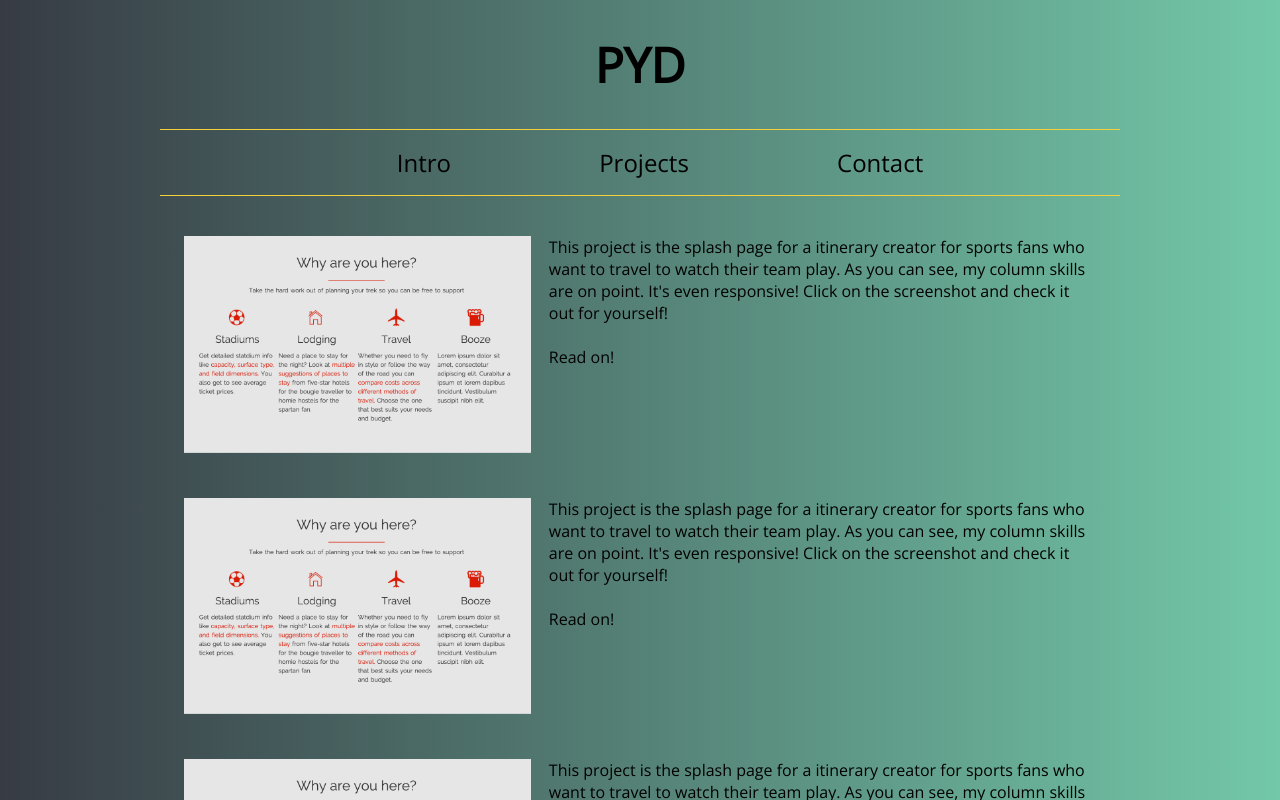
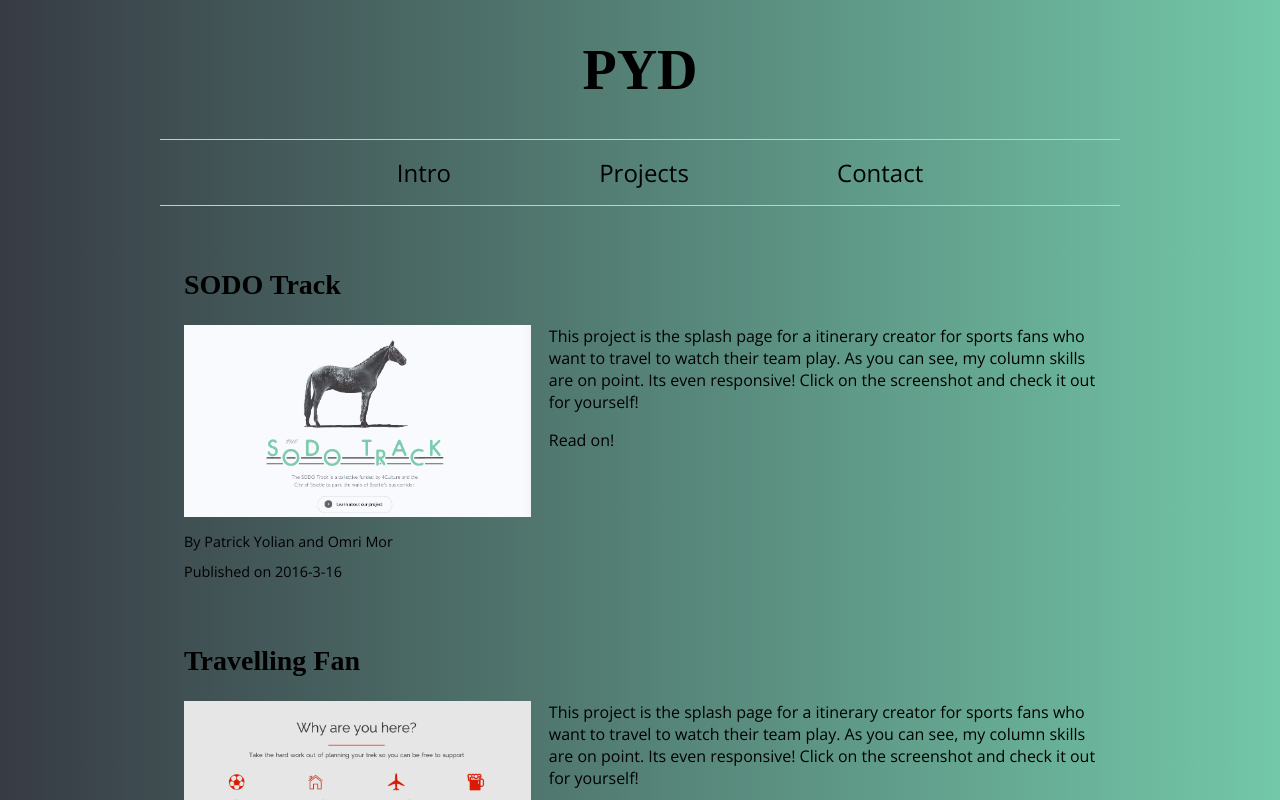
Before and after one commit to patSSFC/portfolio-seattle301n2-remix, a plain HTML site: page index.html in a window 1280 px wide. Both pictures are taken after a click on the link "Projects". Shown: the top 800 px of the page. Drawn offline with nearby package versions, Linux system fonts and the light colour scheme; a web font is replaced by a local one.

Commit message:
create JSON objects, implement Handelbars, edit header type face sized with 3/4 scale

```diff
--- a/index.html
+++ b/index.html
@@ -12,11 +12,35 @@
 
     <!-- External Libs -->
     <script src="https://ajax.googleapis.com/ajax/libs/jquery/2.2.0/jquery.min.js"></script>
+    <script src="https://cdnjs.cloudflare.com/ajax/libs/handlebars.js/4.0.5/handlebars.min.js"></script>
 
 
     <!-- External Fonts/Icons -->
     <link href='https://fonts.googleapis.com/css?family=Open+Sans:400,300' rel='stylesheet' type='text/css'>
+    <link href='https://fonts.googleapis.com/css?family=Laila:700' rel='stylesheet' type='text/css'>
     <link href="http://code.ionicframework.com/ionicons/2.0.1/css/ionicons.min.css" type="text/css" rel="stylesheet">
+
+    <!-- Templates -->
+
+    <script id="projectTemplate" type="text/x-handlebars-template">
+      <article class="project clearfix" data-category="{{category}}">
+        <h2>{{title}}</h2>
+        <figure class="l-figure-contain push-left">
+          <a href={{projectUrl}} target="_blank">
+            <img src="{{screenshot}}" alt="Screenshot for Travelling Fan">
+          </a>
+          <a href="{{authorUrl}}" id="by-line">By {{author}}</a><br />
+          <span id="publish-date">Published on {{publishedOn}}</span>
+        </figure>
+        <div class="l-copy-wrap">
+          {{{body}}}
+          <a href="#" class="reveal-btn">Read on!</a>
+        </div>
+      </article>
+
+    </script>
+
+
 
     <title>Pat Yolian Design</title>
   </head>
@@ -45,11 +69,11 @@
           <h2>
             Pay Your Dues. <br> Nothing is given, Everything is earned
           </h2>
-          <div class="l-copy-contain push-left">
-            <p class="copy">
+          <div class="l-copy-wrap push-left">
+            <p class="l-copy-contain">
               Hello! My name is Patrick Yolian and I am a Front-End Web Developer.  I started seriously developing websites in November of 2015 and have been striving to become better as a professional with every passing day and every line of code.
             </p>
-            <p class="copy">
+            <p class="l-copy-contain">
               I am fluent in HTML + CSS + JavaScript.  I have experience with jQuery and RWD. I am passionate about learning everyday and am excited by the ever developing (pun intended) technologies and design styles that our vibrant community produces everyday.
             </p>
           </div>
@@ -61,68 +85,7 @@
       </section>
 
     <section id="projects">
-      <article class="project clearfix">
-        <figure class="l-figure-contain push-left">
-          <a href>
-            <img src="images/travellingScreen.png" alt="Screenshot for Travelling Fan">
-          </a>
-        </figure>
-        <p class="l-copy-contain push-right">
-          This project is the splash page for a itinerary creator for sports fans who want to travel to watch their team play.  As you can see, my column skills are on point.  It's even responsive! Click on the screenshot and check it out for yourself!<br><br>
-          <a href="#" class="reveal-btn">Read on!</a>
-        </p>
-        <p class="l-copy-contain push-right">
-          This project is the splash page for a itinerary creator for sports fans who want to travel to watch their team play.  As you can see, my column skills are on point.  It's even responsive! Click on the screenshot and check it out for yourself!
-        </p>
-        <p class="l-copy-contain push-right">
-          This project is the splash page for a itinerary creator for sports fans who want to travel to watch their team play.  As you can see, my column skills are on point.  It's even responsive! Click on the screenshot and check it out for yourself!
-        </p>
-        <p class="l-copy-contain push-right">
-          This project is the splash page for a itinerary creator for sports fans who want to travel to watch their team play.  As you can see, my column skills are on point.  It's even responsive! Click on the screenshot and check it out for yourself!
-        </p>
-      </article>
 
-      <article class="project clearfix">
-        <figure class="l-figure-contain push-left">
-          <a href>
-            <img src="images/travellingScreen.png" alt="Screenshot for Travelling Fan">
-          </a>
-        </figure>
-        <p class="l-copy-contain push-right">
-          This project is the splash page for a itinerary creator for sports fans who want to travel to watch their team play.  As you can see, my column skills are on point.  It's even responsive! Click on the screenshot and check it out for yourself!<br><br>
-          <a href="#" class="reveal-btn">Read on!</a>
-        </p>
-        <p class="l-copy-contain push-right">
-          This project is the splash page for a itinerary creator for sports fans who want to travel to watch their team play.  As you can see, my column skills are on point.  It's even responsive! Click on the screenshot and check it out for yourself!
-        </p>
-        <p class="l-copy-contain push-right">
-          This project is the splash page for a itinerary creator for sports fans who want to travel to watch their team play.  As you can see, my column skills are on point.  It's even responsive! Click on the screenshot and check it out for yourself!
-        </p>
-        <p class="l-copy-contain push-right">
-          This project is the splash page for a itinerary creator for sports fans who want to travel to watch their team play.  As you can see, my column skills are on point.  It's even responsive! Click on the screenshot and check it out for yourself!
-        </p>
-      </article>
-
-      <article class="project clearfix">
-        <figure class="l-figure-contain push-left">
-          <a href>
-            <img src="images/travellingScreen.png" alt="Screenshot for Travelling Fan">
-          </a>
-        </figure>
-        <p class="l-copy-contain push-right">
-          This project is the splash page for a itinerary creator for sports fans who want to travel to watch their team play.  As you can see, my column skills are on point.  It's even responsive! Click on the screenshot and check it out for yourself!<br><br>
-          <a href="#" class="reveal-btn">Read on!</a>
-        </p>
-        <p class="l-copy-contain push-right">
-          This project is the splash page for a itinerary creator for sports fans who want to travel to watch their team play.  As you can see, my column skills are on point.  It's even responsive! Click on the screenshot and check it out for yourself!
-        </p>
-        <p class="l-copy-contain push-right">
-          This project is the splash page for a itinerary creator for sports fans who want to travel to watch their team play.  As you can see, my column skills are on point.  It's even responsive! Click on the screenshot and check it out for yourself!
-        </p>
-        <p class="l-copy-contain push-right">
-          This project is the splash page for a itinerary creator for sports fans who want to travel to watch their team play.  As you can see, my column skills are on point.  It's even responsive! Click on the screenshot and check it out for yourself!
-        </p>
-      </article>
     </section>
 
     <section id="contact">
@@ -137,6 +100,7 @@
       </div>
     </section>
     </div>
+    <script type="text/javascript" src="scripts/projectArticles.js"></script>
     <script type="text/javascript" src="scripts/templateView.js"></script>
     <script type="text/javascript" src="scripts/template.js"></script>
   </body>
--- /dev/null
+++ b/scripts/projectArticles.js
@@ -0,0 +1,21 @@
+var rawData = [
+  {
+    title: 'Travelling Fan',
+    category: 'Sports',
+    author: 'Patrick Yolian',
+    screenshot: 'images/travellingScreen.png',
+    projectUrl: 'http://www.travellingfan.org',
+    authorUrl: 'https://github.com/patSSFC',
+    publishedOn: '2016-2-11',
+    body: '<p class="l-copy-contain push-right">This project is the splash page for a itinerary creator for sports fans who want to travel to watch their team play.  As you can see, my column skills are on point.  Its even responsive! Click on the screenshot and check it out for yourself!</p><p class="l-copy-contain push-right">This project is the splash page for a itinerary creator for sports fans who want to travel to watch their team play.  As you can see, my column skills are on point.  Its even responsive! Click on the screenshot and check it out for yourself!</p><p class="l-copy-contain push-right">This project is the splash page for a itinerary creator for sports fans who want to travel to watch their team play.  As you can see, my column skills are on point.  Its even responsive! Click on the screenshot and check it out for yourself!</p>'
+  },
+  {
+    title: 'SODO Track',
+    category: 'Art',
+    author: 'Patrick Yolian and Omri Mor',
+    screenshot: 'images/sodoTrackScreen.png',
+    authorUrl: 'https://github.com/omrimor',
+    publishedOn: '2016-3-16',
+    body: '<p class="l-copy-contain push-right">This project is the splash page for a itinerary creator for sports fans who want to travel to watch their team play.  As you can see, my column skills are on point.  Its even responsive! Click on the screenshot and check it out for yourself!</p><p class="l-copy-contain push-right">This project is the splash page for a itinerary creator for sports fans who want to travel to watch their team play.  As you can see, my column skills are on point.  Its even responsive! Click on the screenshot and check it out for yourself!</p>'
+  }
+];
--- a/scripts/template.js
+++ b/scripts/template.js
@@ -1,29 +1,41 @@
-$(function () {
-  var projects = [];
+var projects = [];
 
-  function Project(proj) {
-    this.screenshotUrl = proj.screenshotUrl;
-    this.screenAlt = proj.screenAlt;
-    this.description = proj.description;
-    this.projectUrl = proj.projectUrl;
-    this.publishedOn = proj.publishedOn;
-  }
+function Project(proj) {
+  this.title = proj.title,
+  this.category = proj.category,
+  this.author = proj.author,
+  this.screenshot = proj.screenshot,
+  this.projectUrl = proj.projectUrl,
+  this.authorUrl = proj.authorUrl,
+  this.publishedOn = proj.publishedOn,
+  this.body = proj.body
+}
 
-  Project.prototype.toHtml = function () {
-    var $newProject = $('article.project').clone();
+Project.prototype.toHtml = function () {
+  // var $newProject = $('article.project').clone();
+  //
+  // $newProject.find('figure.l-figure-contain a').attr('href', this.projectUrl);
+  // $newProject.find('p.l-copy-contain').html(this.description);
 
-    $newProject.find('figure.l-figure-contain a').attr('href', this.projectUrl);
-    $newProject.find('p.l-copy-contain').html(this.description);
+  var $source = $('#projectTemplate').html();
+  var template = Handlebars.compile($source);
 
-  };
+  return template(this);
+};
 
-  function setLink() {
-    var $newProject = $('article.project');
-    $newProject.find('figure.l-figure-contain a').attr('href', 'http://www.travellingfan.org').attr('target', '_blank');
-  }
+// Project.prototype.setLink = function () {
+//   var $newProject = $('article.project');
+//   $newProject.find('figure.l-figure-contain a').attr('href', 'http://www.travellingfan.org').attr('target', '_blank');
+// }
 
-  setLink();
+rawData.sort(function(a,b) {
+  return (new Date(b.publishedOn)) - (new Date(a.publishedOn));
+});
 
-  var $projects = $('#projects');
-  $projects.append((new Project(proj)).toHtml());
+rawData.forEach(function(ele) {
+  projects.push(new Project(ele));
+})
+
+projects.forEach(function(a){
+  $('#projects').append(a.toHtml())
 });
--- a/scripts/templateView.js
+++ b/scripts/templateView.js
@@ -3,11 +3,12 @@
 var templateView = {};
 
 templateView.showTeaser = function() {
-  $('#projects article').children().filter('.l-copy-contain:nth-of-type(n+2)').hide();
+  $('article .l-copy-wrap').children().filter('.l-copy-contain:nth-of-type(n+2)').hide();
   $('article').on('click', '.reveal-btn', function(ev) {
     ev.preventDefault();
     console.log(this);
-    $(this).hide().parent().siblings().show();
+    $(this).parent().children().show();
+    $(this).hide();
   });
 };
 
--- a/styles/base.css
+++ b/styles/base.css
@@ -5,7 +5,7 @@ html {
 body {
   background: linear-gradient(to left, #73C8A9, #373B44);
   font-family: 'Open Sans', sans-serif;
-  font-size: 100%;
+  font-size: 16px;
 }
 
 section {
@@ -19,13 +19,16 @@ article {
   padding: 20px 0 20px 0;
 }
 
+h1, h2 {
+  font-family: 'Laila', serif;
+}
+
 h1 {
-  font-size: 300%;
+  font-size: 350%;
 }
 
 h2 {
-  font-size: 200%;
-  font-weight: 400;
+  font-size: 175%;
 }
 
 p {
--- a/styles/layout.css
+++ b/styles/layout.css
@@ -11,8 +11,13 @@
   margin: 0 auto;
 }
 
+.l-copy-wrap {
+  width: 60%;
+  float: right;
+}
+
 .l-copy-contain {
-  width: 60%;
+  width: 100%;
 }
 
 .l-figure-contain {
--- a/styles/modules.css
+++ b/styles/modules.css
@@ -39,6 +39,13 @@
 
 .profile-bg-image:hover {
   background-image: url("../images/profile-color.jpg");
+}
+
+
+#by-line, #publish-date {
+  display: inline-block;
+  margin-top: 10px;
+  font-size: 90%;
 }
 
 .btn-reveal {
@@ -98,6 +105,10 @@
 }
 
 @media only screen and (max-width: 560px) {
+  .l-copy-wrap {
+    width: 100%;
+  }
+
   .l-figure-contain {
     width: 100%;
   }
```
Also changed, not shown: images/sodoTrackScreen.png (added).
